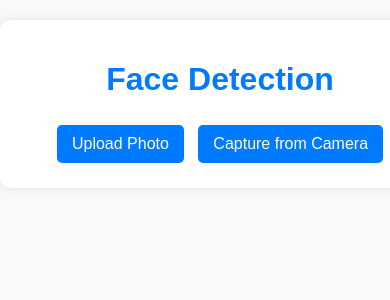
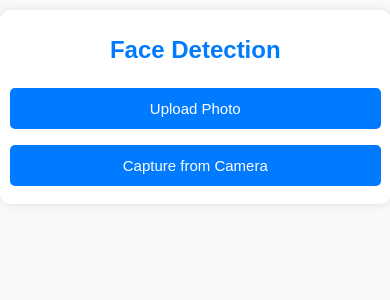
Before and after one commit to ezrahmae/face-detection, a Flask app: page / in a window 390 px wide. Shown: the top 300 px of the page. Run offline with Flask 3, Linux system fonts and the light colour scheme.

Commit message:
face-detection

```diff
--- a/static/style.css
+++ b/static/style.css
@@ -67,3 +67,38 @@ label:hover {
   width: 100%;
   max-height: 300px;
 }
+
+@media (max-width: 500px) {
+  .container {
+    width: 95%;
+    padding: 10px;
+    margin: 10px auto;
+  }
+
+  h1 {
+    font-size: 1.5em;
+  }
+
+  button {
+    width: 100%;
+    font-size: 15px;
+    padding: 12px 0;
+    margin: 8px 0;
+  }
+
+  label {
+    font-size: 13px;
+    padding: 8px;
+  }
+
+  #video {
+    max-height: 200px;
+    width: 100%;
+  }
+
+  #result img {
+    width: 100% !important;
+    max-width: 100%;
+    height: auto;
+  }
+}
```
